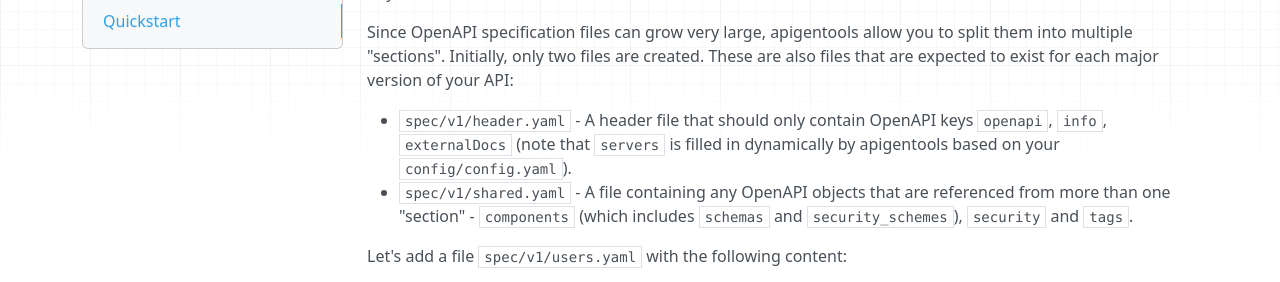
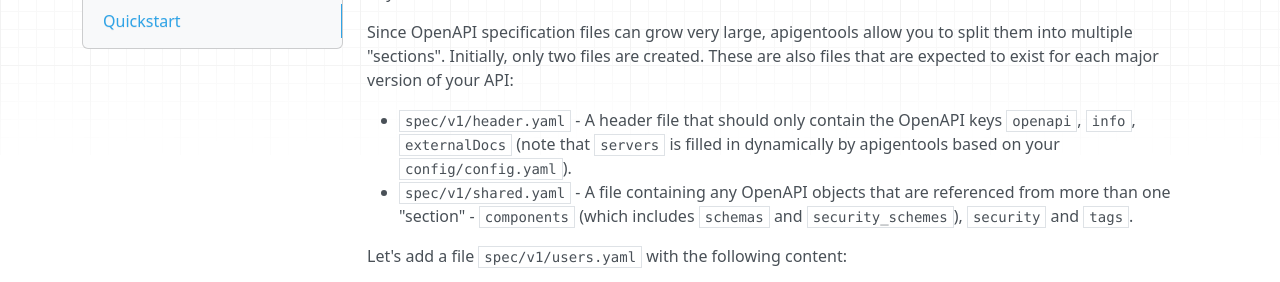
Before and after one commit to DataDog/apigentools, an MkDocs documentation site: the page built from docs/index.md, in a window 1280 px wide and 900 px high, scrolled down 887 px. Shown: the part 151-433 px from the top of the window. Built offline with MkDocs 1.6.1, drawn with Linux system fonts in a browser that asks for light colours; nearby versions of some CDN libraries.

Commit message:
Update docs/index.md
Co-Authored-By: Nicholas Muesch <nicholas.muesch@datadoghq.com>

```diff
--- a/docs/index.md
+++ b/docs/index.md
@@ -35,7 +35,7 @@
 
 Since OpenAPI specification files can grow very large, apigentools allow you to split them into multiple "sections". Initially, only two files are created. These are also files that are expected to exist for each major version of your API:
 
-* `spec/v1/header.yaml` - A header file that should only contain OpenAPI keys `openapi`, `info`, `externalDocs` (note that `servers` is filled in dynamically by apigentools based on your `config/config.yaml`).
+* `spec/v1/header.yaml` - A header file that should only contain the OpenAPI keys `openapi`, `info`, `externalDocs` (note that `servers` is filled in dynamically by apigentools based on your `config/config.yaml`).
 * `spec/v1/shared.yaml` - A file containing any OpenAPI objects that are referenced from more than one "section" - `components` (which includes `schemas` and `security_schemes`), `security` and `tags`.
 
 Let's add a file `spec/v1/users.yaml` with the following content:
```
